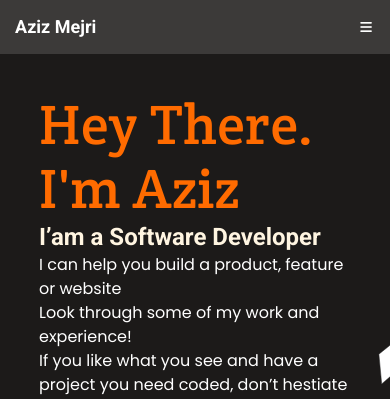
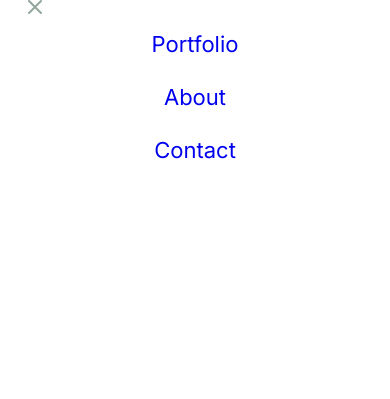
Before and after one commit to MrBrN197/Mobile-Menu-Portfolio, a website: page index.html in a window 390 px wide. Both pictures are taken after a click on the button 366 px from the left and 27 px from the top of the page. Shown: the top 399 px of the page. Drawn offline with Linux system fonts and the light colour scheme.

Commit message:
Add mobile menu functionality

```diff
--- a/css/main.css
+++ b/css/main.css
@@ -417,6 +417,19 @@ textarea {
     brightness(92%) contrast(82%);
 }
 
+#modal {
+  position: fixed;
+  top: 0;
+  left: 0;
+  right: 0;
+  bottom: 0;
+  background-color: white;
+  padding: 0 28px;
+  opacity: 0;
+  transition: all 200ms;
+  z-index: -1000;
+}
+
 @media all and (min-width: 720px) {
   .top-social {
     flex-direction: column;
--- a/index.html
+++ b/index.html
@@ -7,6 +7,7 @@
     <link rel="stylesheet" href="./css/main.css" />
     <link rel="icon" href="./favicon.ico" />
     <title>Aziz Mejri - Portfolio</title>
+    <script src="./mobile-menu.js"></script>
   </head>
   <body>
     <header>
--- /dev/null
+++ b/mobile-menu.js
@@ -0,0 +1,34 @@
+const mobileMenu = `
+<div id="close">
+  <svg width="14" height="14" viewBox="0 0 14 14" fill="none" xmlns="http://www.w3.org/2000/svg">
+    <path fill-rule="evenodd" clip-rule="evenodd"
+      d="M0.292893 0.292893C0.683417 -0.0976311 1.31658 -0.0976311 1.70711 0.292893L7 5.58579L12.2929 0.292893C12.6834 -0.0976311 13.3166 -0.0976311 13.7071 0.292893C14.0976 0.683417 14.0976 1.31658 13.7071 1.70711L8.41421 7L13.7071 12.2929C14.0976 12.6834 14.0976 13.3166 13.7071 13.7071C13.3166 14.0976 12.6834 14.0976 12.2929 13.7071L7 8.41421L1.70711 13.7071C1.31658 14.0976 0.683417 14.0976 0.292893 13.7071C-0.0976311 13.3166 -0.0976311 12.6834 0.292893 12.2929L5.58579 7L0.292893 1.70711C-0.0976311 1.31658 -0.0976311 0.683417 0.292893 0.292893Z"
+      fill="#93A79D" />
+  </svg>
+</div>
+<nav>
+  <ul>
+    <li>
+      <a href="#recent-works-start">Portfolio</a>
+    </li>
+    <li>
+      <a href="#about-start">About</a>
+    </li>
+    <li>
+      <a href="#contact-start">Contact</a>
+    </li>
+  </ul>
+</nav>`;
+
+document.addEventListener('DOMContentLoaded', () => {
+  const modal = document.createElement('div');
+  modal.id = 'modal';
+  modal.innerHTML = mobileMenu;
+
+  const hamburger = document.querySelector('.menu-bars');
+  hamburger.addEventListener('click', () => {
+    modal.style.opacity = 1;
+    modal.style.zIndex = 1000;
+    document.body.appendChild(modal);
+  });
+});
```
